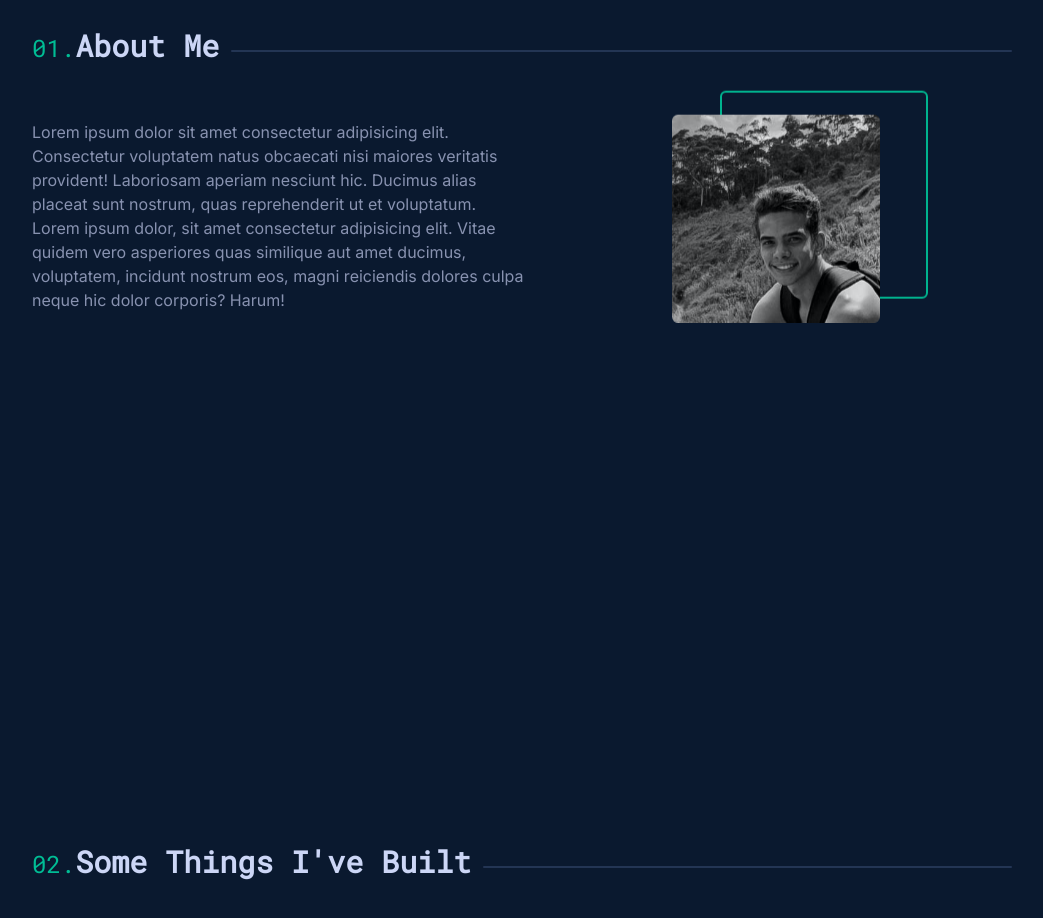
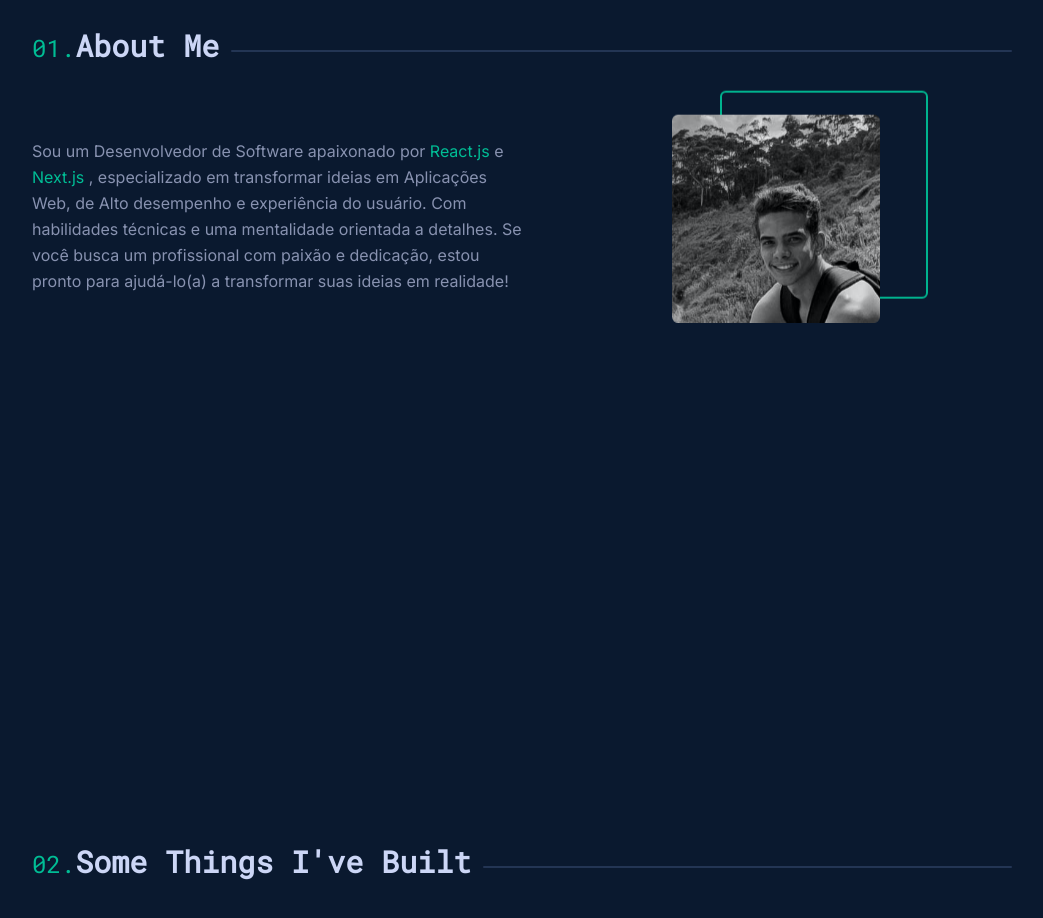
Before and after one commit to nikolastt/Portfolio-V3, a Next.js app: page / in a window 1280 px wide. Shown: the part 1060-1978 px from the top of the page, without its empty margins (112-1155 px from the left). Built offline with nearby package versions, Linux system fonts and the light colour scheme; no server answers; the database is empty; a web font is replaced by a local one.

Commit message:
Att description

```diff
--- a/src/components/About.tsx
+++ b/src/components/About.tsx
@@ -29,14 +29,14 @@ const About: React.FC = () => {
       <Title title="About Me" number="01" />
 
       <div className="md:flex md:items-center">
-        <p className="text-font-secondary font-inter mt-12 md:w-1/2">
-          Lorem ipsum dolor sit amet consectetur adipisicing elit. Consectetur
-          voluptatem natus obcaecati nisi maiores veritatis provident!
-          Laboriosam aperiam nesciunt hic. Ducimus alias placeat sunt nostrum,
-          quas reprehenderit ut et voluptatum. Lorem ipsum dolor, sit amet
-          consectetur adipisicing elit. Vitae quidem vero asperiores quas
-          similique aut amet ducimus, voluptatem, incidunt nostrum eos, magni
-          reiciendis dolores culpa neque hic dolor corporis? Harum!
+        <p className="text-font-secondary font-inter mt-12 md:w-1/2 leading-relaxed">
+          Sou um Desenvolvedor de Software apaixonado por{" "}
+          <span className="text-primary-500">React.js</span> e{" "}
+          <span className="text-primary-500">Next.js</span> , especializado em
+          transformar ideias em Aplicações Web, de Alto desempenho e experiência
+          do usuário. Com habilidades técnicas e uma mentalidade orientada a
+          detalhes. Se você busca um profissional com paixão e dedicação, estou
+          pronto para ajudá-lo(a) a transformar suas ideias em realidade!
         </p>
 
         <motion.div
```
Also changed, not shown: 1 other file (tests, documents, lock files or other folders).
